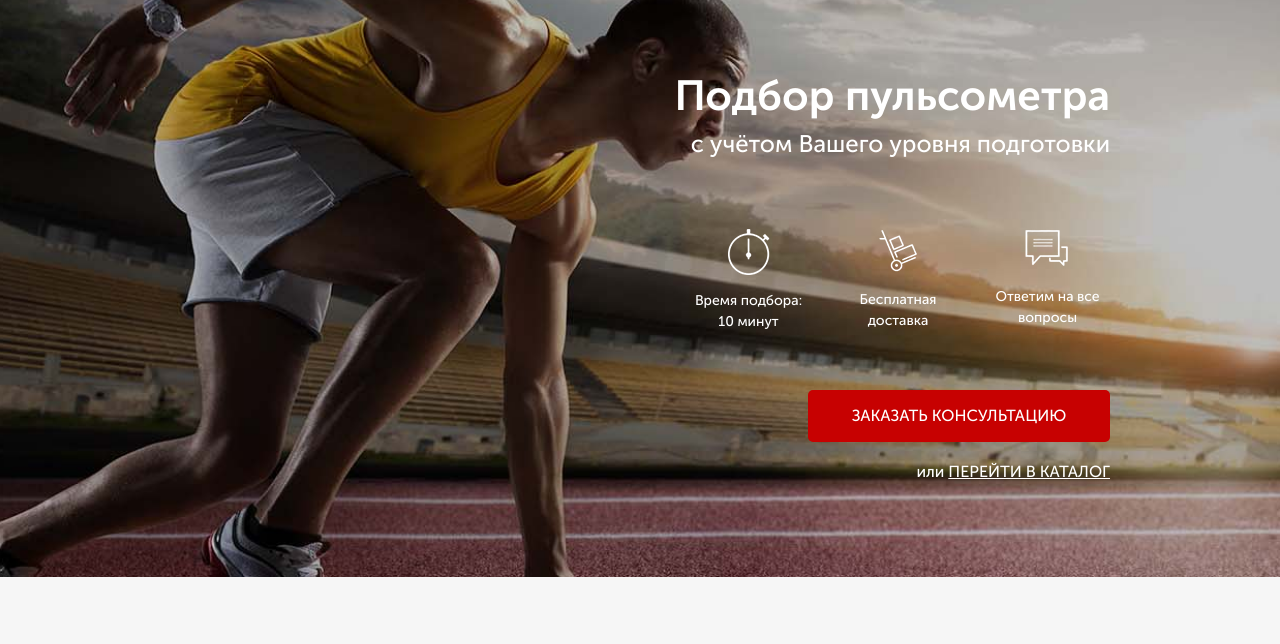
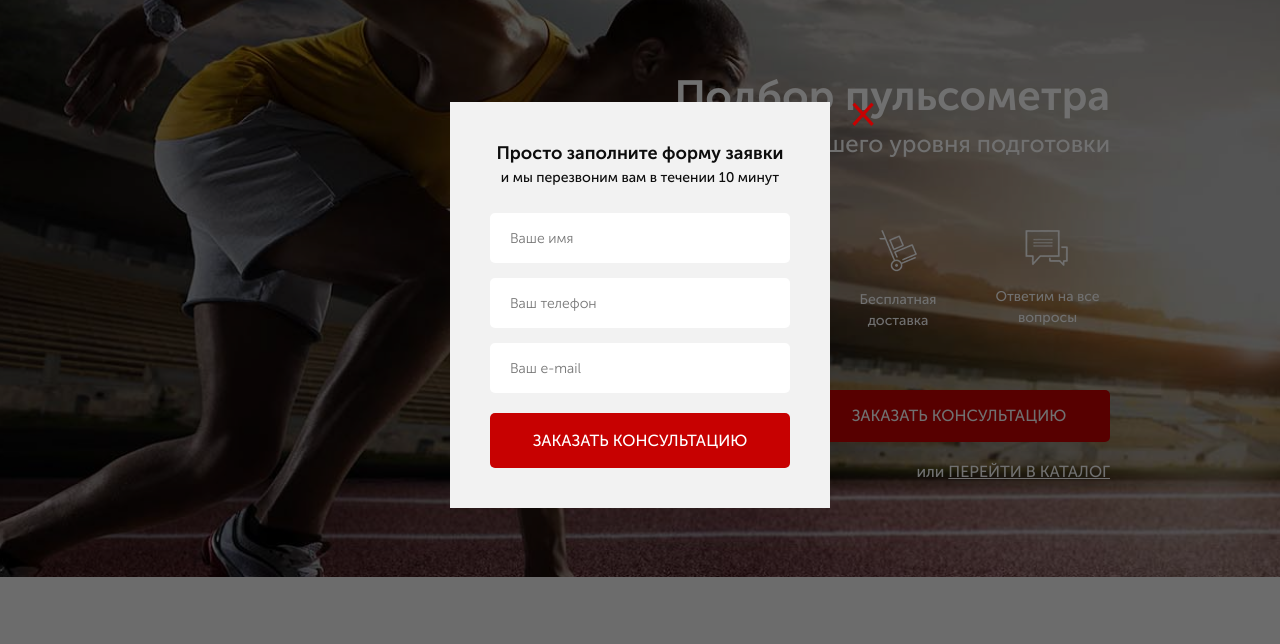
Before and after one commit to Renik07/pulse, a website: page src/index.html in a window 1280 px wide. Both pictures are taken after a click on the button "ЗАКАЗАТЬ ЗВОНОК". Shown: the part 95-739 px from the top of the page. Drawn offline with nearby package versions, Linux system fonts and the light colour scheme.

Commit message:
feat: add modal windows

```diff
--- a/src/index.html
+++ b/src/index.html
@@ -27,7 +27,7 @@
 					<div class="header__phone">
 						<a href="tel:+74999228974">+7 (499) 922-89-74</a>
 					</div>
-					<button class="button">заказать звонок</button>
+					<button class="button" data-modal="consultation">заказать звонок</button>
 				</div>
 			</header>
 			<div class="promo__wrapper">
@@ -47,7 +47,7 @@
 						Ответим на все вопросы
 					</div>
 				</div>
-				<button class="button button-main">заказать консультацию</button>
+				<button class="button button-main" data-modal="consultation">заказать консультацию</button>
 				<div class="promo__link">
 					или
 					<a href="#">перейти в каталог</a>
@@ -161,7 +161,7 @@
 					<div class="catalog-item__wrapper">
 						<div class="catalog-item__content catalog-item__content_active">
 							<img class="catalog-item__img" src="img/catalog/pulsometr.jpg" alt="Pulsometr" />
-							<div class="catalog-item__subtitle">Пульсометр Polar FT1</div>
+							<div class="catalog-item__subtitle">Пульсометр Suunto M2</div>
 							<div class="catalog-item__descr">
 								Для первых шагов в тренировках, основанных на сердечном ритме
 							</div>
@@ -504,6 +504,46 @@
 		</div>
 	</footer>
 
+	<div class="overlay">
+		<div class="modal" id="consultation">
+			<div class="modal__close">&times;</div>
+			<div class="modal__subtitle">
+				Просто заполните форму заявки</div>
+			<div class="modal__descr">
+				и мы перезвоним вам в течении 10 минут
+			</div>
+			<form class="feed-form feed-form_mt25" action="">
+				<input required type="text" placeholder="Ваше имя" name="name" id="" />
+				<input required type="number" placeholder="Ваш телефон" name="phone" id="" />
+				<input required type="email" placeholder="Ваш e-mail" name="e-mail" id="" />
+				<button class="button button_submit">Заказать консультацию</button>
+			</form>
+		</div>
+		<div class="modal" id="order">
+			<div class="modal__close">&times;</div>
+			<div class="modal__subtitle">
+				Ваш заказ:</div>
+			<div class="modal__descr">
+				Пульсометр Polar FT1
+			</div>
+			<form class="feed-form feed-form_mt25" action="">
+				<input required type="text" placeholder="Ваше имя" name="name" id="" />
+				<input required type="number" placeholder="Ваш телефон" name="phone" id="" />
+				<input required type="email" placeholder="Ваш e-mail" name="e-mail" id="" />
+				<button class="button button_submit">Купить</button>
+			</form>
+		</div>
+		<div class="modal modal_mini" id="thanks">
+			<div class="modal__close">&times;</div>
+			<div class="modal__subtitle">
+				Спасибо за вашу заявку!</div>
+			<div class="modal__descr">
+				Наш менеджер свяжется с вами
+				в ближайшее время!
+			</div>
+		</div>
+	</div>
+
 	<script src="https://code.jquery.com/jquery-1.11.0.min.js"></script>
 	<script src="https://code.jquery.com/jquery-migrate-1.2.1.min.js"></script>
 	<script src="js/slick.min.js"></script>
--- a/src/js/script.js
+++ b/src/js/script.js
@@ -34,4 +34,22 @@ $(document).ready(function(){
 
 	toggleSlide('.catalog-item__link');
 	toggleSlide('.catalog-item__back');
+
+	/* modal */
+	$('[data-modal=consultation]').on('click', function() {
+		$('.overlay, #consultation').fadeIn();
+	});
+	$('.modal__close').on('click', function() {
+		$('.overlay, .modal').fadeOut();
+	});
+	$('.button_mini').each(function(i) {
+		$(this).on('click', function() {
+			$('.overlay, #order').fadeIn();
+			$('#order .modal__descr').text($('.catalog-item__subtitle').eq(i).text());
+		});
+	});
+	$('.button_submit').on('click', function() {
+		$('#order').fadeOut();
+		$('#thanks').fadeIn();
+	});
 });
--- a/src/sass/blocks/_forms.scss
+++ b/src/sass/blocks/_forms.scss
@@ -16,6 +16,8 @@
 		&:nth-child(3) {
 			margin-bottom: 20px;
 		}
-
+	}
+	&_mt25 {
+		margin-top: 25px;
 	}
 }
--- /dev/null
+++ b/src/sass/blocks/_modal.scss
@@ -0,0 +1,47 @@
+.overlay {
+	display: none;
+	position: fixed;
+	width: 100%;
+	height: 100%;
+	background-color: rgba(0, 0, 0, 0.56);
+	top: 0;
+}
+
+.modal {
+	position: absolute;
+	top: 50%;
+	left: 50%;
+	transform: translate(-50%, -50%);
+	background-color: rgb(242, 242, 242);
+	width: 380px;
+	min-height: 400px;
+	padding: 38px 40px 40px;
+	&__close {
+		position: absolute;
+		top: 0;
+		right: -45px;
+		font-size: 41px;
+		line-height: 21px;
+		color: $main-color;
+		cursor: pointer;
+	}
+	&__subtitle {
+		font-weight: 700;
+		font-size: 18px;
+		color: rgb(13, 13, 13);
+		text-align: center;
+	}
+	&__descr {
+		font-weight: 500;
+		font-size: 14px;
+		color: rgb(13, 13, 13);
+		text-align: center;
+	}
+	&_mini {
+		min-height: 140px;
+	}
+}
+
+#consultation, #order, #thanks {
+	display: none;
+}
--- a/src/sass/style.scss
+++ b/src/sass/style.scss
@@ -22,3 +22,4 @@
 @import "blocks/catalog";
 @import "blocks/feed";
 @import "blocks/footer";
+@import "blocks/modal";
```
Also changed, not shown: src/css/style.min.css.
